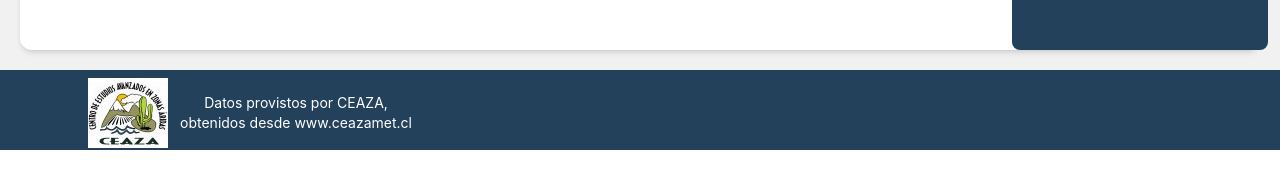
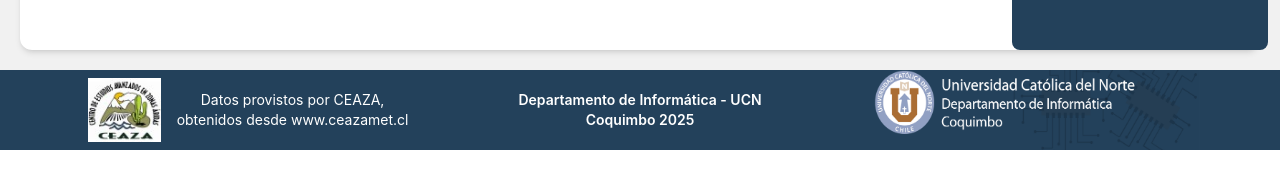
Before and after one commit to JuanNilo/Weather-ucn, a React (Vite) app: page / in a window 1280 px wide. Shown: the part 968-1162 px from the top of the page. After the commit the page ends 1118 px from the top, so only its background shows below. Built offline with nearby package versions, Linux system fonts and the light colour scheme; no server answers.

Commit message:
Correccion

```diff
--- a/src/components/Layout/Footer.tsx
+++ b/src/components/Layout/Footer.tsx
@@ -1,7 +1,7 @@
 
 function Footer() {
     return (
-        <footer className="bg-[#23415b] text-white h-24 md:h-20 flex flex-col md:justify-around text-sm px-20">
+        <footer className="bg-[#23415b] text-white h-24 md:h-20 block md:flex  md:justify-around text-sm px-20">
             <div className="flex text-center items-center  w-full md:w-[30%] ">
                 <img src="/public/logoceaza.jpg" alt="Logo" className="h-full hidden md:block p-2" />
                 <p>Datos provistos por CEAZA, obtenidos desde <a href="www.ceazamet.cl">www.ceazamet.cl</a></p>
```
